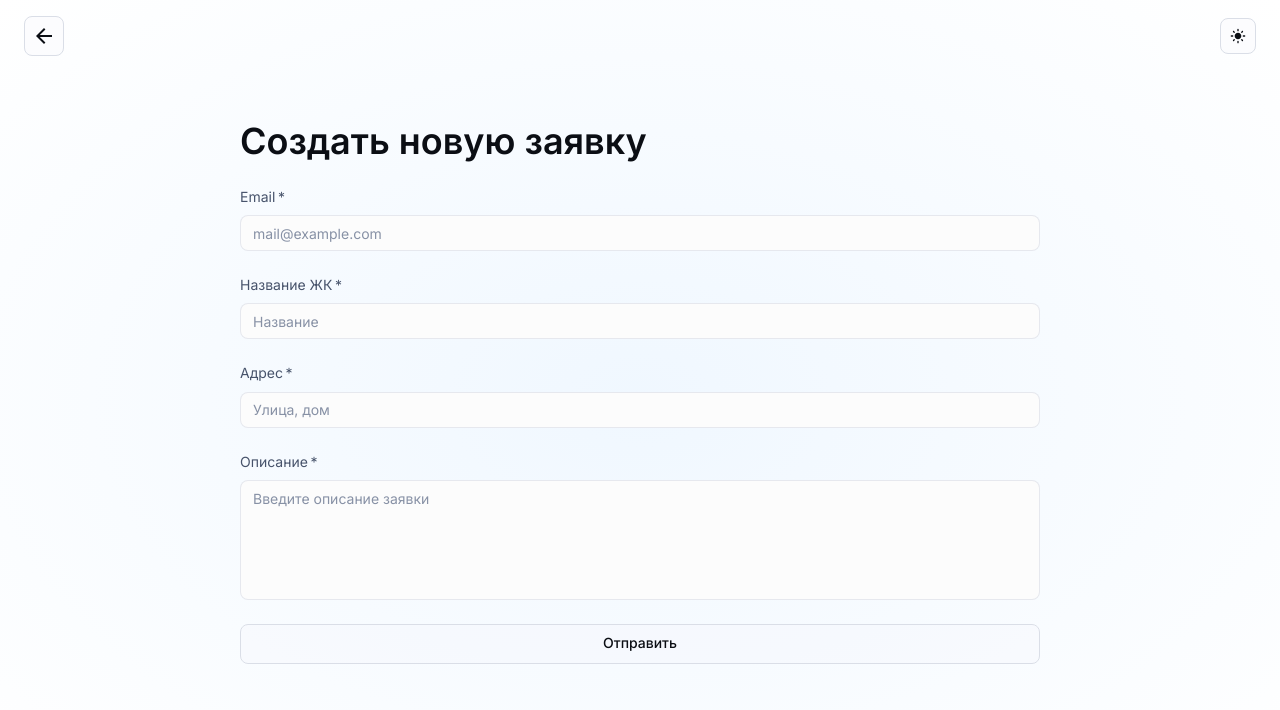
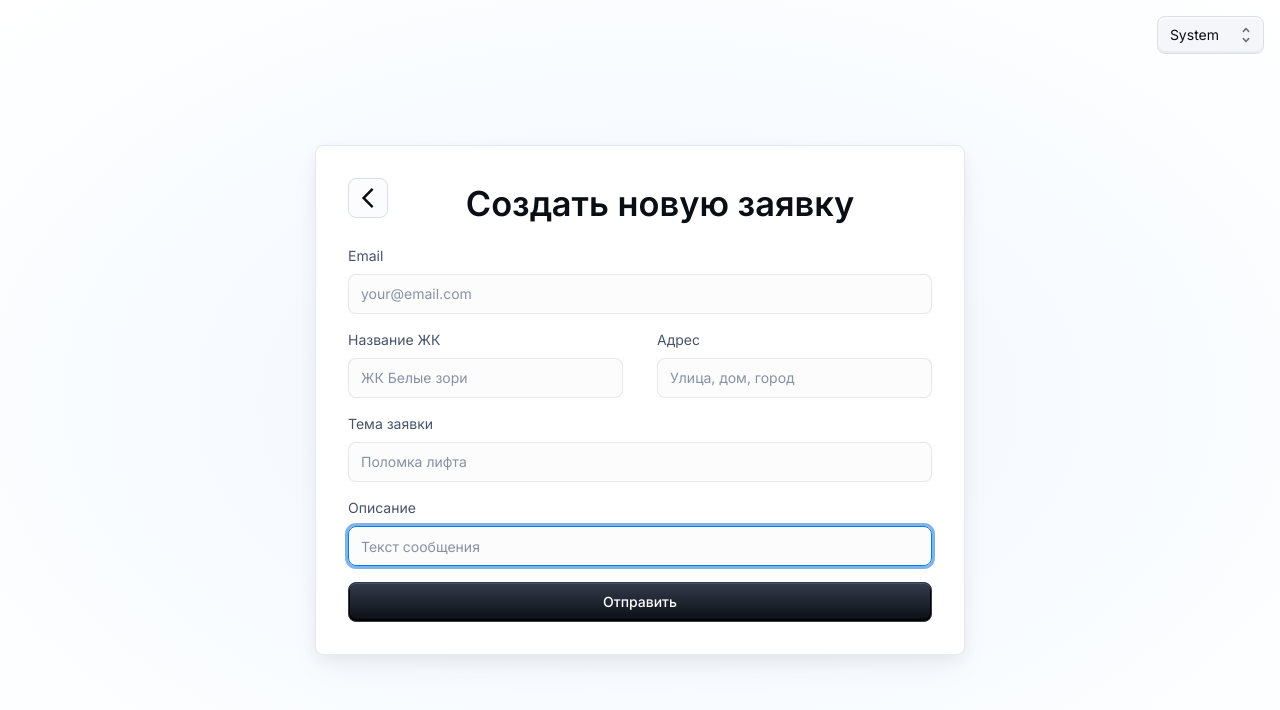
Before and after one commit to dikiyhleb/taskReact, a React (Vite) app: page /new in a window 1280 px wide. Shown: the top 710 px of the page. Built offline with nearby package versions, Linux system fonts and the light colour scheme.

Commit message:
refactoring user no login component

```diff
--- a/src/components/AppRouter.tsx
+++ b/src/components/AppRouter.tsx
@@ -4,7 +4,7 @@ import { AuthContext } from "../context/AuthContext";
 import SignIn from "../pages/login/SignIn";
 import Dashboard from "../pages/dashboard/Dashboard";
 import BuildingsTable from "./UI/table/buildings/BuildingsTable";
-import ApplicationsTable from "./UI/table/ApplicationsTable";
+import ApplicationsTable from "./UI/table/applications/ApplicationsTable";
 import UserNoLogin from "../pages/user/UserNoLogin";
 import Status from "../pages/status/Status";
 
--- a/src/pages/login/SignIn.tsx
+++ b/src/pages/login/SignIn.tsx
@@ -143,7 +143,11 @@ export default function SignIn(props: { disableCustomTheme?: boolean }) {
           <Typography
             component="h1"
             variant="h4"
-            sx={{ width: "100%", fontSize: "clamp(2rem, 10vw, 2.15rem)" }}
+            sx={{
+              width: "100%",
+              fontSize: "clamp(2rem, 10vw, 2.15rem)",
+              textAlign: "center",
+            }}
           >
             Войти
           </Typography>
--- a/src/pages/user/UserNoLogin.tsx
+++ b/src/pages/user/UserNoLogin.tsx
@@ -1,33 +1,48 @@
 import {
+  Box,
+  Button,
   CssBaseline,
-  Box,
+  FormControl,
   FormLabel,
-  OutlinedInput,
-  Button,
+  IconButton,
+  Stack,
+  TextField,
   Typography,
-  IconButton,
 } from "@mui/material";
-import AppTheme from "../../theme/AppTheme";
-import ColorModeIconDropdown from "../../theme/ColorModeIconDropdown";
-import Grid from "@mui/material/Grid2";
 import { styled } from "@mui/material/styles";
-import { ArrowBackOutlined } from "@mui/icons-material";
 import { useNavigate } from "react-router";
 import React from "react";
+import MuiCard from "@mui/material/Card";
+import AppTheme from "../../theme/AppTheme";
+import ColorModeSelect from "../../theme/ColorModeSelect";
+import { ArrowBackIosOutlined } from "@mui/icons-material";
 
-const FormGrid = styled(Grid)(() => ({
+const Card = styled(MuiCard)(({ theme }) => ({
   display: "flex",
   flexDirection: "column",
+  alignSelf: "center",
+  width: "100%",
+  padding: theme.spacing(4),
+  gap: theme.spacing(2),
+  margin: "auto",
+  [theme.breakpoints.up("sm")]: {
+    maxWidth: "650px",
+  },
+  boxShadow:
+    "hsla(220, 30%, 5%, 0.05) 0px 5px 15px 0px, hsla(220, 25%, 10%, 0.05) 0px 15px 35px -5px",
+  ...theme.applyStyles("dark", {
+    boxShadow:
+      "hsla(220, 30%, 5%, 0.5) 0px 5px 15px 0px, hsla(220, 25%, 10%, 0.08) 0px 15px 35px -5px",
+  }),
 }));
 
-const TopBar = styled("div")(() => ({
-  display: "flex",
-  justifyContent: "space-between",
-  alignItems: "center",
-  padding: "16px 24px",
-}));
-
-const CustomMain = styled("div")(({ theme }) => ({
+const SignInContainer = styled(Stack)(({ theme }) => ({
+  height: "calc((1 - var(--template-frame-height, 0)) * 100dvh)",
+  minHeight: "100%",
+  padding: theme.spacing(2),
+  [theme.breakpoints.up("sm")]: {
+    padding: theme.spacing(4),
+  },
   "&::before": {
     content: '""',
     display: "block",
@@ -44,15 +59,6 @@ const CustomMain = styled("div")(({ theme }) => ({
   },
 }));
 
-const CustomBox = styled(Box)(() => ({
-  position: "fixed",
-  top: "65%",
-  left: "50%",
-  transform: "translate(-50%, -50%)",
-  width: "800px",
-  height: "800px",
-}));
-
 export default function UserNoLogin(props: { disableCustomTheme?: boolean }) {
   const [emailError, setEmailError] = React.useState(false);
   const [emailErrorMessage, setEmailErrorMessage] = React.useState("");
@@ -62,7 +68,9 @@ export default function UserNoLogin(props: { disableCustomTheme?: boolean }) {
     navigate("/login");
   };
 
-  const validateInputs = () => {
+  const handleSubmit = () => {};
+
+  const validateEmail = () => {
     const email = document.getElementById("email") as HTMLInputElement;
 
     let isValid = true;
@@ -82,84 +90,122 @@ export default function UserNoLogin(props: { disableCustomTheme?: boolean }) {
   return (
     <AppTheme {...props}>
       <CssBaseline enableColorScheme />
-      <CustomMain>
-        <TopBar>
+      <SignInContainer direction="column" justifyContent="space-between">
+        <ColorModeSelect
+          sx={{ position: "fixed", top: "1rem", right: "1rem" }}
+        />
+        <Card variant="outlined">
+          <div
+            style={{
+              display: "flex",
+              justifyContent: "space-between",
+              textAlign: "center",
+            }}
+          >
             <IconButton onClick={backToLogin}>
-            <ArrowBackOutlined />
+              <ArrowBackIosOutlined />
             </IconButton>
-          <ColorModeIconDropdown />
-        </TopBar>
-        <CustomBox>
-          <Grid container spacing={3}>
-            <FormGrid>
-              <Typography variant="h2">Cоздать новую заявку</Typography>
-            </FormGrid>
-            <FormGrid size={{ xs: 12 }}>
-              <FormLabel htmlFor="email" required>
-                Email
-              </FormLabel>
-              <OutlinedInput
+            <Typography
+              component="h1"
+              variant="h4"
+              sx={{ width: "100%", fontSize: "clamp(2rem, 10vw, 2.15rem)" }}
+            >
+              Создать новую заявку
+            </Typography>
+          </div>
+          <Box
+            component="form"
+            onSubmit={handleSubmit}
+            noValidate
+            sx={{
+              display: "flex",
+              flexDirection: "column",
+              width: "100%",
+              gap: 2,
+            }}
+          >
+            <FormControl>
+              <FormLabel htmlFor="email">Email</FormLabel>
+              <TextField
+                error={emailError}
+                helperText={emailErrorMessage}
                 id="email"
+                type="email"
                 name="email"
-                type="email"
-                placeholder="mail@example.com"
+                placeholder="your@email.com"
                 autoComplete="email"
+                autoFocus
                 required
-                size="small"
+                fullWidth
+                variant="outlined"
+                color={emailError ? "error" : "primary"}
               />
-            </FormGrid>
-
-            <FormGrid size={{ xs: 12 }}>
-              <FormLabel htmlFor="building" required>
-                Название ЖК
-              </FormLabel>
-              <OutlinedInput
+            </FormControl>
+            <div style={{ display: "flex", justifyContent: "space-between" }}>
+              <FormControl>
+                <FormLabel htmlFor="building">Название ЖК</FormLabel>
+                <TextField
+                  name="building"
+                  placeholder="ЖК Белые зори"
+                  type="text"
                   id="building"
-                name="building"
+                  autoFocus
+                  required
+                  sx={{ width: "275px" }}
+                  variant="outlined"
+                />
+              </FormControl>
+              <FormControl>
+                <FormLabel htmlFor="address">Адрес</FormLabel>
+                <TextField
+                  name="address"
+                  placeholder="Улица, дом, город"
                   type="text"
-                placeholder="Название"
-                autoComplete=""
+                  id="address"
+                  autoFocus
                   required
-                size="small"
+                  sx={{ width: "275px" }}
+                  variant="outlined"
                 />
-            </FormGrid>
-            <FormGrid size={{ xs: 12 }}>
-              <FormLabel htmlFor="address" required>
-                Адрес
-              </FormLabel>
-              <OutlinedInput
-                id="address"
-                name="address"
-                type="address"
-                placeholder="Улица, дом"
-                autoComplete="shipping address-line1"
+              </FormControl>
+            </div>
+            <FormControl>
+              <FormLabel htmlFor="title">Тема заявки</FormLabel>
+              <TextField
+                name="title"
+                placeholder="Поломка лифта"
+                type="text"
+                id="title"
+                autoFocus
                 required
-                size="small"
+                fullWidth
+                variant="outlined"
               />
-            </FormGrid>
-            <FormGrid size={{ xs: 12 }}>
-              <FormLabel htmlFor="description" required>
-                Описание
-              </FormLabel>
-              <OutlinedInput
+            </FormControl>
+            <FormControl>
+              <FormLabel htmlFor="description">Описание</FormLabel>
+              <TextField
+                name="description"
+                placeholder="Текст сообщения"
+                type="text"
                 id="description"
-                name="description"
-                type="text"
-                placeholder="Введите описание заявки"
-                autoComplete=""
+                autoFocus
                 required
-                size="small"
-                sx={{ height: "120px", alignItems: "start" }}
+                fullWidth
+                variant="outlined"
               />
-            </FormGrid>
-            <FormGrid size={{ xs: 12 }}>
-              <Button variant="outlined" onClick={validateInputs}>
+            </FormControl>
+            <Button
+              type="submit"
+              fullWidth
+              variant="contained"
+              onClick={validateEmail}
+            >
               Отправить
             </Button>
-            </FormGrid>
-          </Grid>
-        </CustomBox>
-      </CustomMain>
+          </Box>
+        </Card>
+      </SignInContainer>
     </AppTheme>
   );
 }
```
Also changed, not shown: src/components/UI/table/TablePaginationActions.tsx (deleted, +0 -89 lines), src/components/UI/table/applications/ApplicationsTable.tsx (renamed from src/components/UI/table/ApplicationsTable.tsx, +4 -4 lines). Lines whose indentation alone changed are shown as unchanged.
